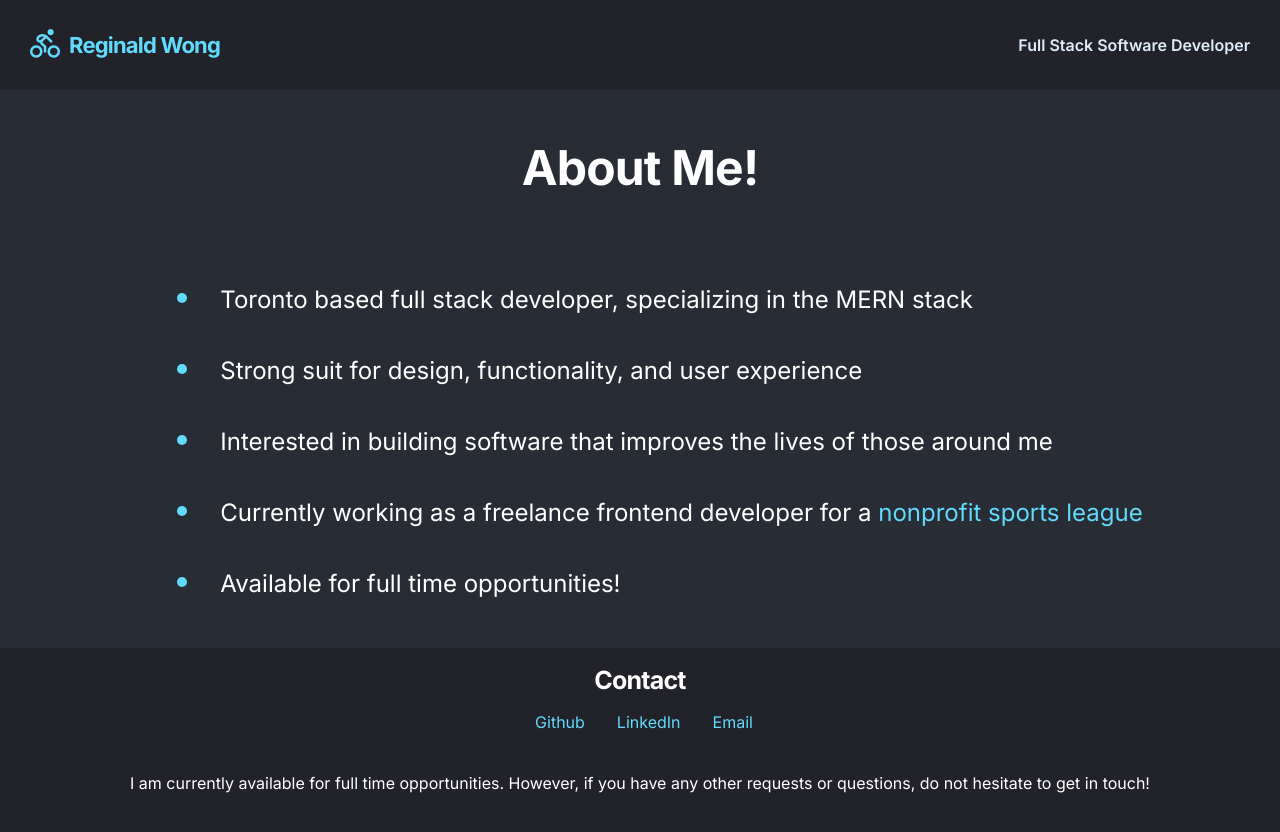
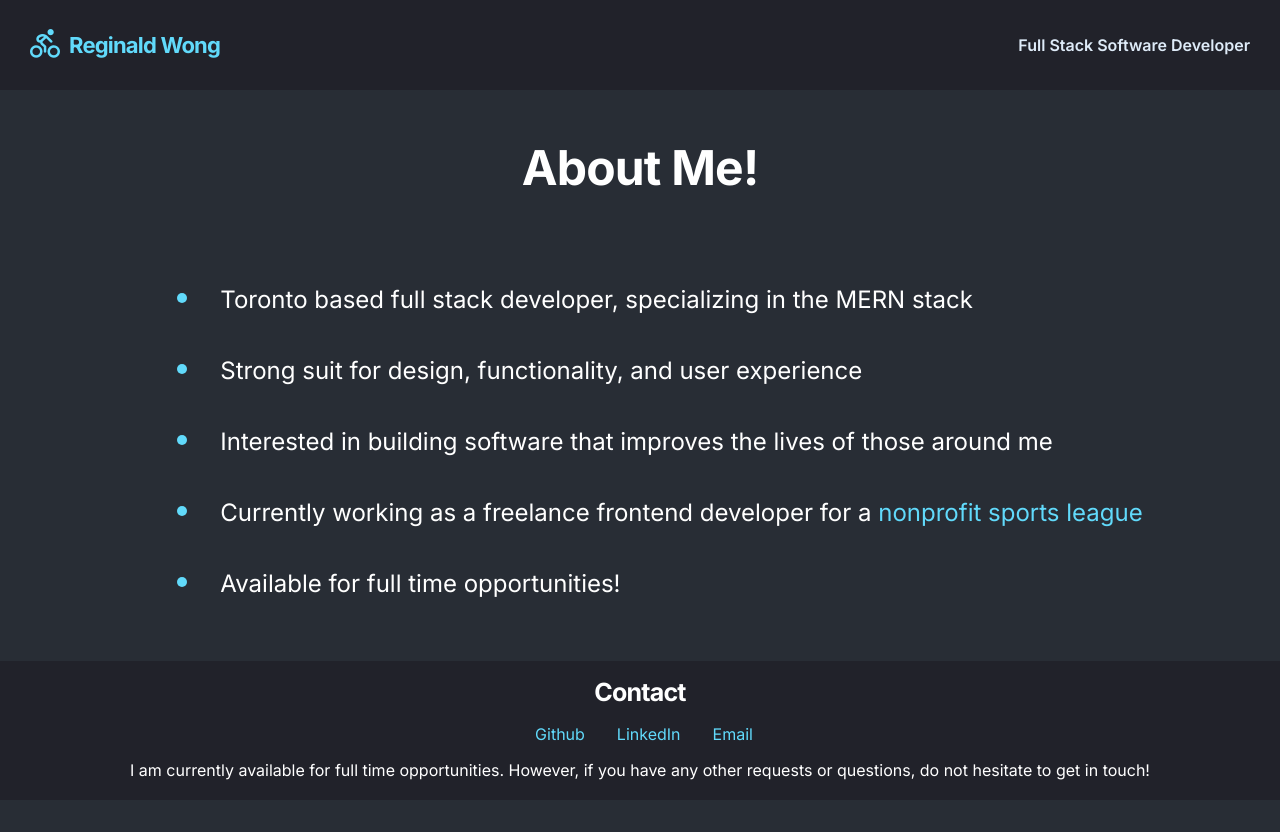
Before and after one commit to reginaldwong/info-site, a React (Vite) app: page / in a window 1280 px wide. After the commit the page ends 800 px from the top, so only its background shows below. Built offline with nearby package versions, Linux system fonts and the light colour scheme.

Commit message:
fix footer spacing

```diff
--- a/src/App.css
+++ b/src/App.css
@@ -12,11 +12,9 @@ body {
     margin: 0;
     font-family: Inter, sans-serif;
     overscroll-behavior: none;
-    min-height: 100vh;
     background-color: #282D35;
     display: flex;
     flex-direction: column;
-    min-height: 100vh;
 }
 
 /* NAVBAR COMPONENT */
@@ -104,7 +102,12 @@ footer {
 }
 
 .footer--text {
-    padding: 25px 0;
+    padding: 0 35px 20px 35px;
+    margin-bottom: 0;
+}
+
+.footer--links {
+    margin-bottom: 0;
 }
 
 .footer--links > li {
```
